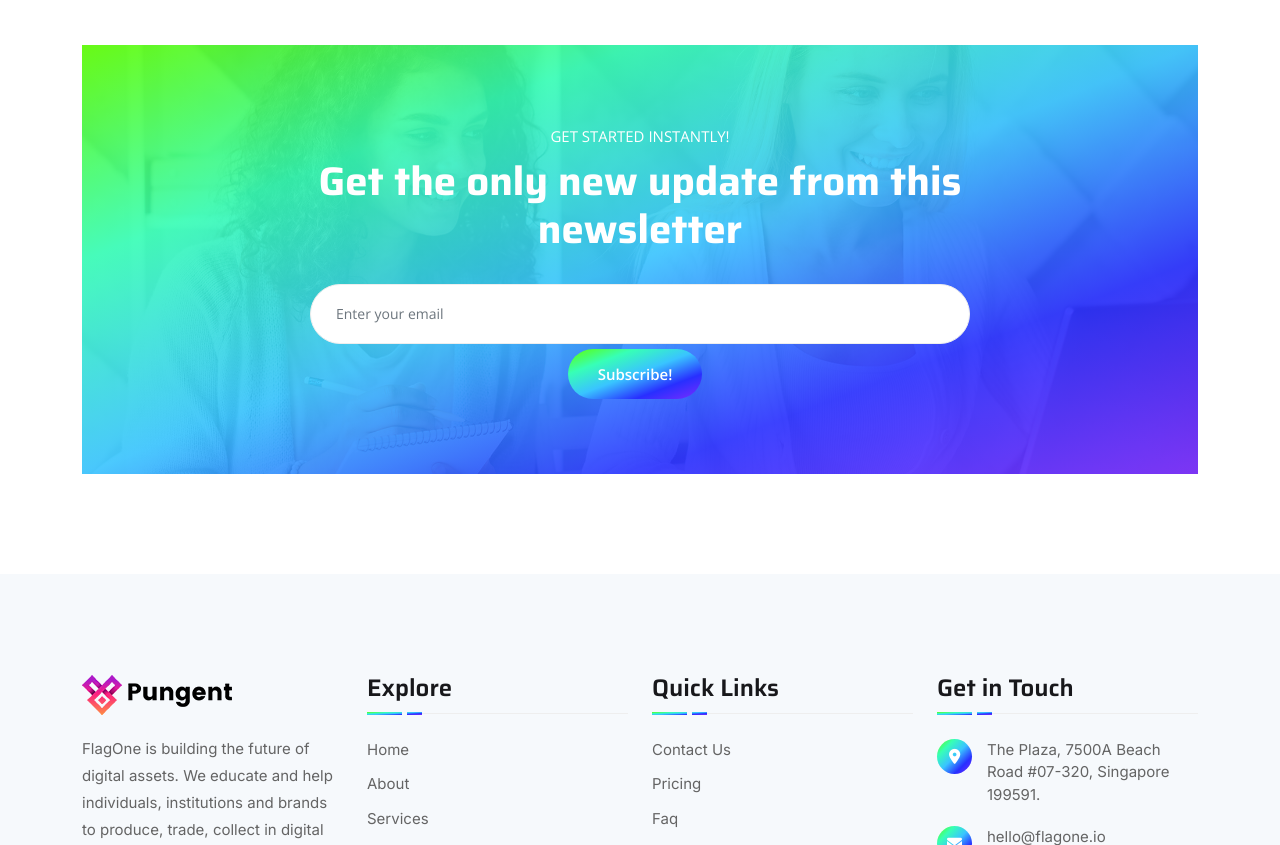
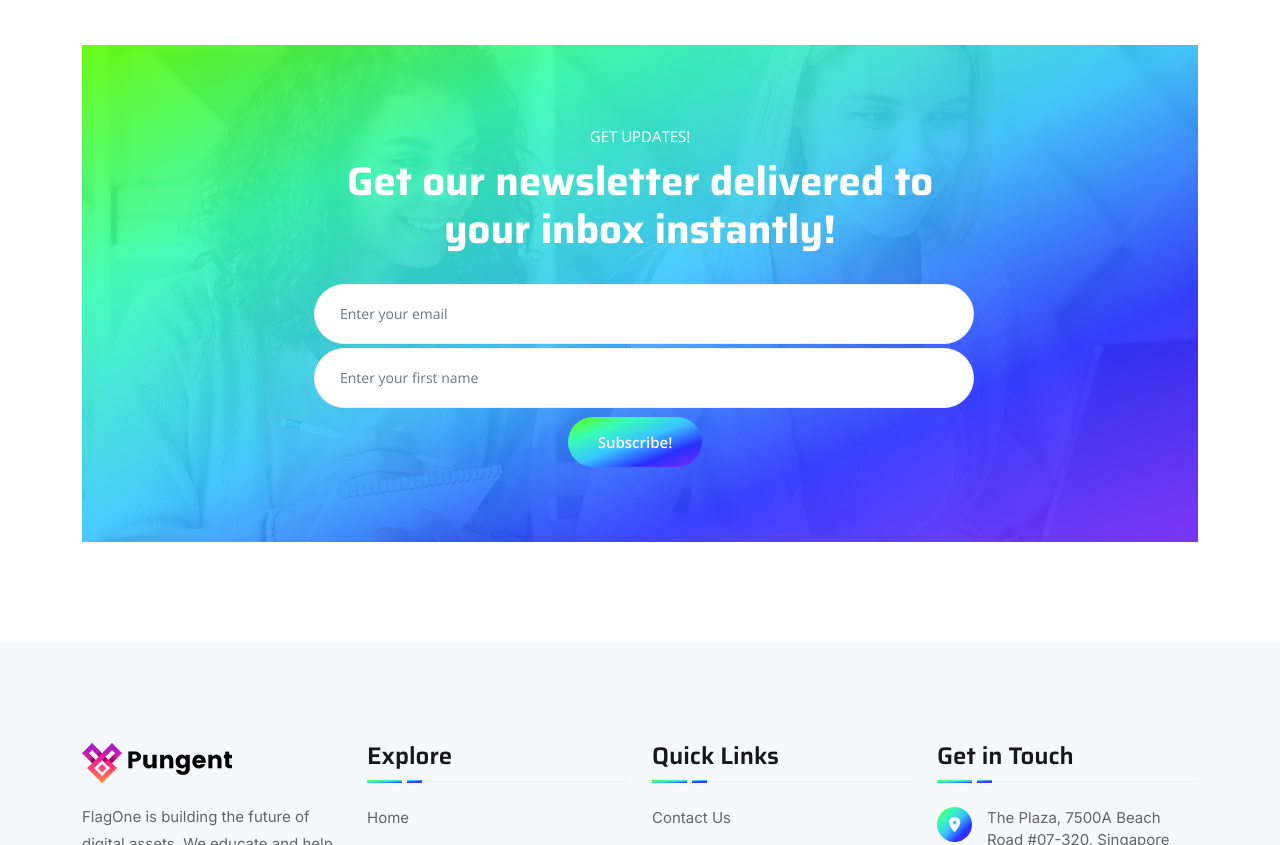
Before and after one commit to warrenseah/flagoneIo, a Next.js app: page /it-agency in a window 1280 px wide. Shown: the part 9580-10425 px from the top of the page. Built offline with nearby package versions, Linux system fonts and the light colour scheme.

Commit message:
Update Newsletter.js

```diff
--- a/components/Common/Newsletter.js
+++ b/components/Common/Newsletter.js
@@ -1,6 +1,57 @@
-import React from "react";
+import React, { useRef } from "react";
+import axios from "axios";
+import Swal from "sweetalert2";
+import withReactContent from "sweetalert2-react-content";
+const MySwal = withReactContent(Swal);
+
+const alertSuccessContent = () => {
+  MySwal.fire({
+    title: "Congratulations!",
+    text: "Your email was successfully added!",
+    icon: "success",
+    timer: 2000,
+    timerProgressBar: true,
+    showConfirmButton: false,
+  });
+};
+
+const alertFailedContent = (errorMsg) => {
+  MySwal.fire({
+    title: "Oops!",
+    text: errorMsg,
+    icon: "error",
+    timer: 2000,
+    timerProgressBar: true,
+    showConfirmButton: false,
+  });
+};
 
 const Newsletter = () => {
+  const emailInputRef = useRef();
+  const nameInputRef = useRef();
+
+  const emailSubmitHandler = async (e) => {
+    e.preventDefault();
+    const selectedEmail = emailInputRef.current.value;
+    const selectedName = nameInputRef.current.value;
+    console.log("Submitted!, email: ", selectedEmail);
+
+    try {
+      const url = `/api/sendfox/subscribe`;
+      const payload = { email: selectedEmail, first_name: selectedName };
+      const response = await axios.post(url, payload);
+      // console.log(response);
+      if (response.status === 200) {
+        alertSuccessContent();
+        e.target.reset();
+      } else {
+        throw new Error("User is not added!");
+      }
+    } catch (error) {
+      console.log(error.message);
+      alertFailedContent(error.message);
+    }
+  };
   return (
     <>
       <div className="newsletter-area">
@@ -8,23 +59,29 @@ const Newsletter = () => {
           <div
             className="newsletter-inner-area"
             style={{
-              backgroundImage: `url(/images/newsletter-bg.jpg)`
+              backgroundImage: `url(/images/newsletter-bg.jpg)`,
             }}
           >
             <div className="newsletter-content">
-              <span className="sub-title">Get Started Instantly!</span>
-              <h2>Get the only new update from this newsletter</h2>
+              <span className="sub-title">Get Updates!</span>
+              <h2>Get our newsletter delivered to your inbox instantly!</h2>
 
-              <form
-                className="newsletter-form"
-                onSubmit={(e) => e.preventDefault()}
-              >
+              <form className="newsletter-form" onSubmit={emailSubmitHandler}>
                 <input
                   type="email"
-                  className="form-control"
+                  className="form-control m-1"
                   placeholder="Enter your email"
                   name="email"
                   required
+                  ref={emailInputRef}
+                />
+                <input
+                  type="text"
+                  className="form-control m-1"
+                  placeholder="Enter your first name"
+                  name="first_name"
+                  required
+                  ref={nameInputRef}
                 />
                 <button type="submit">Subscribe!</button>
               </form>
```
